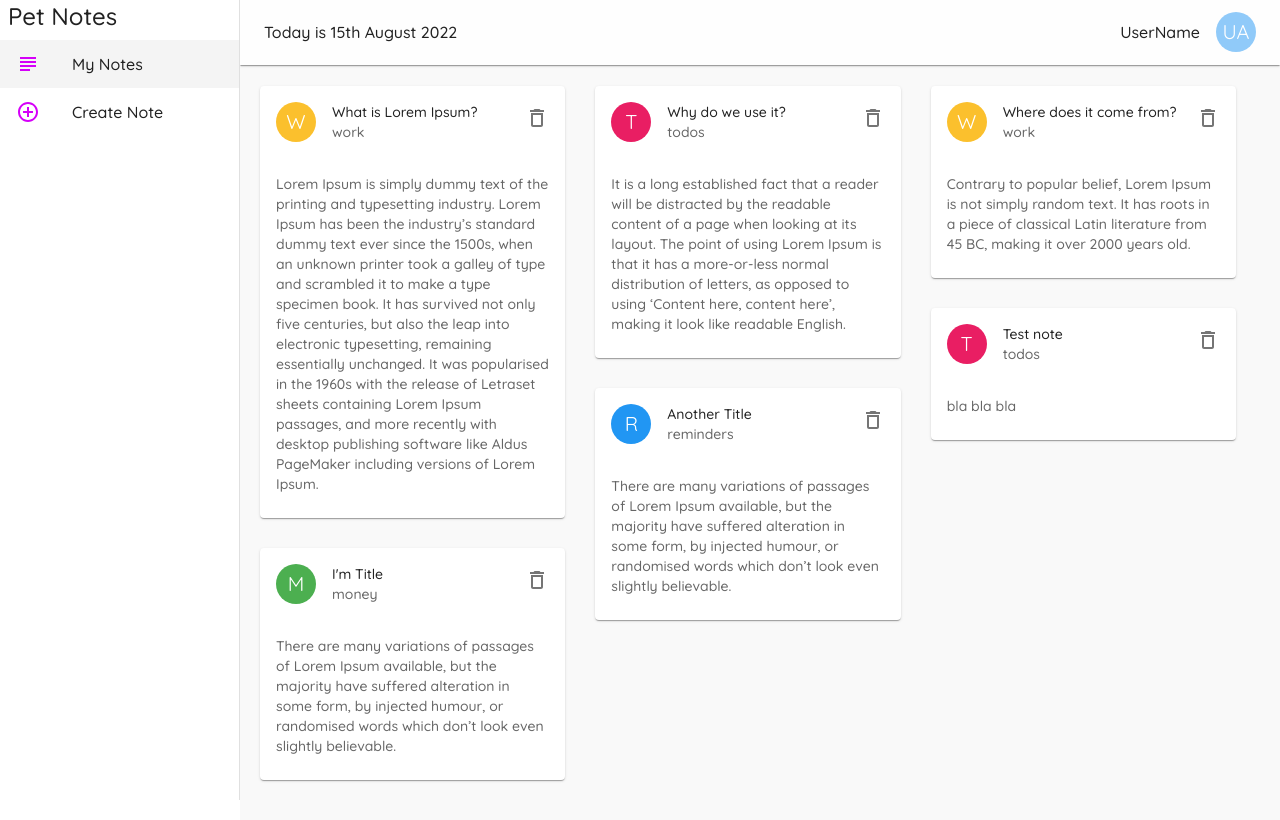
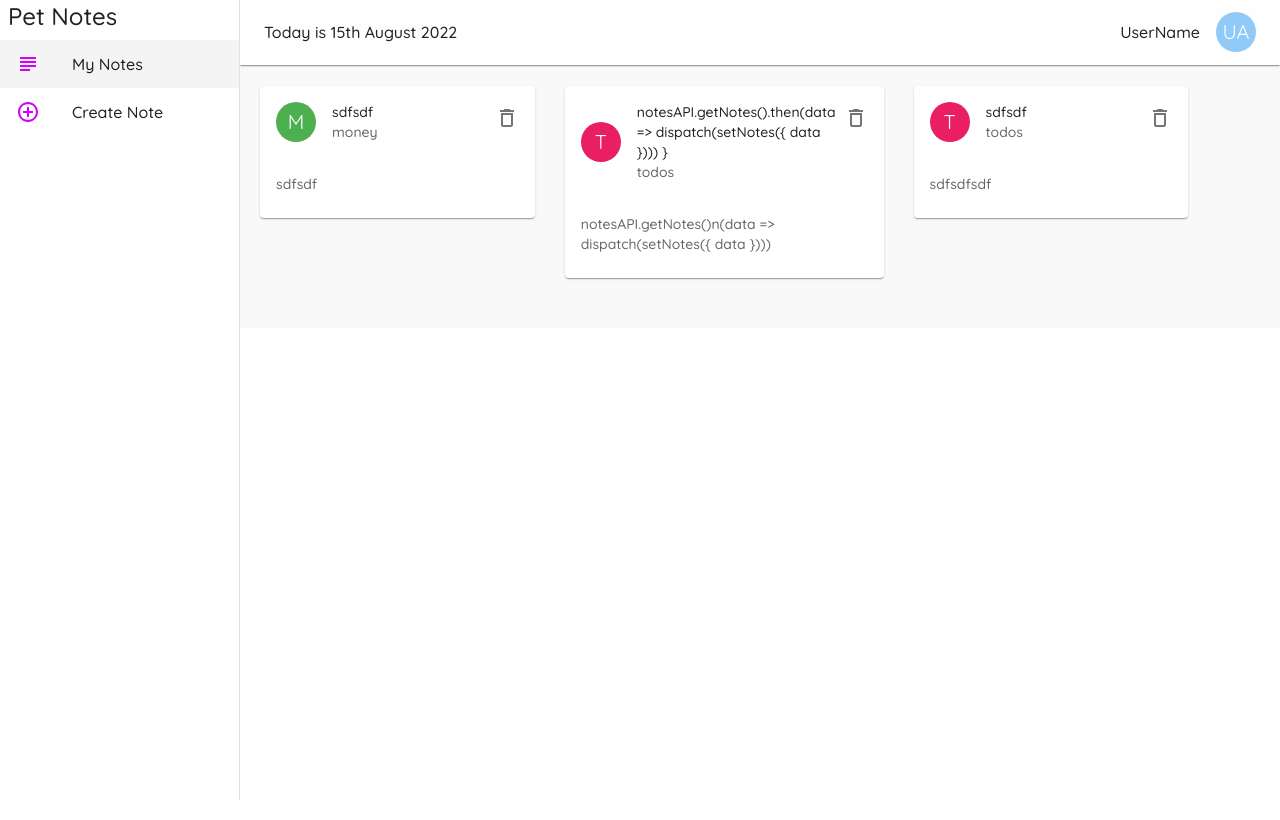
Before and after one commit to Ramil3107/my-pet-project, a React (Create React App) app: page /notes in a window 1280 px wide. Shown: the top 820 px of the page. Built offline with nearby package versions, Linux system fonts and the light colour scheme; data requests are answered from the project's data file.

Commit message:
implement redux toolkit

```diff
--- a/server/db.json
+++ b/server/db.json
@@ -1,40 +1,22 @@
 {
   "notes": [
     {
-      "id": 1,
-      "title": "What is Lorem Ipsum?",
-      "details": "Lorem Ipsum is simply dummy text of the printing and typesetting industry. Lorem Ipsum has been the industry’s standard dummy text ever since the 1500s, when an unknown printer took a galley of type and scrambled it to make a type specimen book. It has survived not only five centuries, but also the leap into electronic typesetting, remaining essentially unchanged. It was popularised in the 1960s with the release of Letraset sheets containing Lorem Ipsum passages, and more recently with desktop publishing software like Aldus PageMaker including versions of Lorem Ipsum.",
-      "category": "work"
+      "title": "sdfsdf",
+      "details": "sdfsdf",
+      "category": "money",
+      "id": 7
     },
     {
-      "id": 2,
-      "title": "Why do we use it?",
-      "details": "It is a long established fact that a reader will be distracted by the readable content of a page when looking at its layout. The point of using Lorem Ipsum is that it has a more-or-less normal distribution of letters, as opposed to using ‘Content here, content here’, making it look like readable English.",
-      "category": "todos"
+      "title": "notesAPI.getNotes().then(data => dispatch(setNotes({ data }))) }",
+      "details": "notesAPI.getNotes()n(data => dispatch(setNotes({ data })))",
+      "category": "todos",
+      "id": 8
     },
     {
-      "id": 3,
-      "title": "Where does it come from?",
-      "details": "Contrary to popular belief, Lorem Ipsum is not simply random text. It has roots in a piece of classical Latin literature from 45 BC, making it over 2000 years old.",
-      "category": "work"
-    },
-    {
-      "title": "I'm Title",
-      "details": "There are many variations of passages of Lorem Ipsum available, but the majority have suffered alteration in some form, by injected humour, or randomised words which don’t look even slightly believable.",
-      "category": "money",
-      "id": 5
-    },
-    {
-      "title": "Another Title",
-      "details": "There are many variations of passages of Lorem Ipsum available, but the majority have suffered alteration in some form, by injected humour, or randomised words which don’t look even slightly believable.",
-      "category": "reminders",
-      "id": 6
-    },
-    {
-      "title": "Test note",
-      "details": "bla bla bla",
+      "title": "sdfsdf",
+      "details": "sdfsdfsdf",
       "category": "todos",
-      "id": 8
+      "id": 9
     }
   ]
 }
--- a/src/pages/Notes/api/notesAPI.js
+++ b/src/pages/Notes/api/notesAPI.js
@@ -21,5 +21,4 @@ export const notesAPI = {
         return instance.delete(`notes/${id}`)
     }
 
-
 }
--- a/src/pages/Notes/componets/MyNotes.js
+++ b/src/pages/Notes/componets/MyNotes.js
@@ -5,27 +5,32 @@ import { NoteCard } from "./NoteCard"
 import Masonry from "react-masonry-css"
 import styles from "../Notes.module.css"
 import { notesAPI } from "../api/notesAPI"
+import { useDispatch, useSelector } from "react-redux"
+import { setNotes } from "../redux/notesSlice"
 
 
 function MyNotes() {
 
-    const [notes, setNotes] = useState([])
+    const notes = useSelector(state => state.notes.myNotes)
+    const dispatch = useDispatch()
 
     useEffect(() => {
         notesAPI.getNotes()
-            .then(data => setNotes(data))
+            .then(data => dispatch(setNotes({ data })))
     }, [])
 
     const handleDelete = (id) => {
         notesAPI.deleteNote(id)
 
-        const newNotes = notes.filter(note => note.id != id)
-        setNotes(newNotes)
+        const data = notes.filter(note => note.id != id)
+        dispatch(setNotes({ data }))
     }
 
+
+
     const breakpoints = {
-        default: 3,
-        1100: 2,
+        default: notes.length == 1 ? 1 : notes.length == 2 ? 2 : 3,
+        1100: notes.length == 1 ? 1 : 2,
         700: 1,
     };
 
--- a/src/pages/Notes/redux/notesSlice.js
+++ b/src/pages/Notes/redux/notesSlice.js
@@ -1,16 +1,20 @@
 import { createSlice } from "@reduxjs/toolkit";
 
+const initialState = {
+    myNotes: []
+}
 
-
-const noteSlice = createSlice({
-    name:'notes',
-    initialState: {
-        myNotes:[]
-    },
+const notesSlice = createSlice({
+    name: 'notes',
+    initialState,
     reducers: {
+        setNotes(state, action) {
+            state.myNotes = action.payload.data
+        }
 
     }
 })
 
 
-export default noteSlice.reducer
+export default notesSlice.reducer
+export const { setNotes } = notesSlice.actions
--- a/src/store/store.js
+++ b/src/store/store.js
@@ -1,10 +1,11 @@
 import { configureStore } from "@reduxjs/toolkit";
-import notes from "../pages/notes/redux/notesSlice"
-
-
+import notesSlice from "../pages/notes/redux/notesSlice";
 
 export const store = configureStore({
     reducer: {
-        notes
+        notes:notesSlice
     }
 })
+
+
+window.store = store.getState()
```
Also changed, not shown: src/pages/Notes/redux/thunks.js (added).
